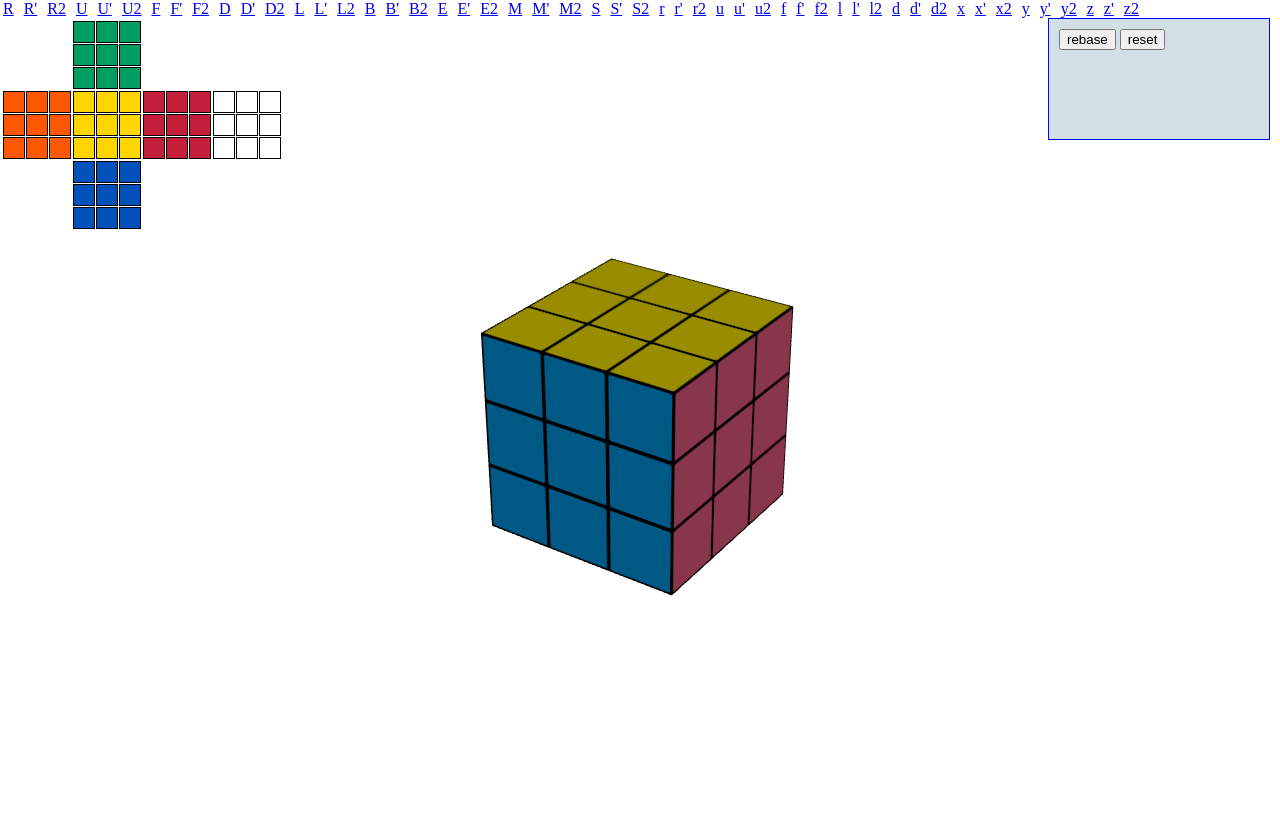
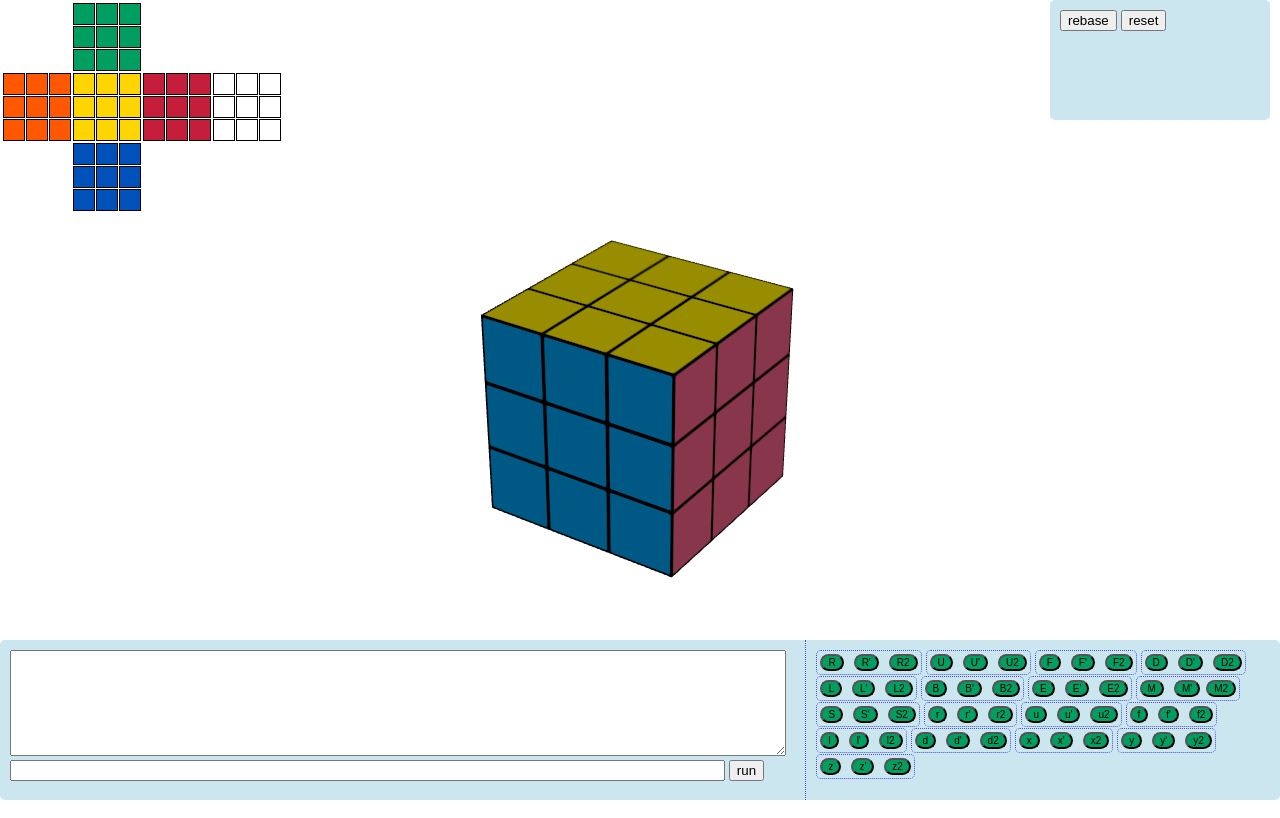
Before and after one commit to FrogIf/frog-rubik-cube, a plain HTML site: page index.html in a window 1280 px wide. Drawn offline with nearby package versions, Linux system fonts and the light colour scheme; animation ran at ten frames a second.

Commit message:
layout and function

```diff
--- a/index.html
+++ b/index.html
@@ -6,18 +6,64 @@
         <link rel="shortcut icon" type="image/x-icon" href="./favicon.ico" >
         <link rel="stylesheet" type="text/css" href="css/colorcube.css">
 		<style>
-			body { margin: 0; }
-            .action_control{
-                margin: 10px 3px;
+			body {
+                overflow-y: hidden;
+                margin: 0;
             }
             .right-control-panel{
                 right: 10px;
                 position: absolute;
                 width: 200px;
                 height: 100px;
-                border: 1px solid blue;
-                background-color: rgba(142, 177, 190, 0.4);
+                border-radius: 5px;
+                background-color: rgb(129 193 217 / 0.4);
                 padding: 10px 10px;
+            }
+            .bottom-control-panel{
+                position: absolute;
+                bottom: 0px;
+                width: 100%;
+                height: 160px;
+                border-radius: 5px;
+                background-color: rgb(129 193 217 / 0.4);
+                box-sizing: border-box;
+            }
+            .bottom-control-panel .command-panel{
+                width: 63%;
+                display: inline-block;
+                padding: 10px 10px;
+                height: 160px;
+                border-right: 1px dotted rgba(41, 41, 219, 0.8);
+                box-sizing: border-box;
+            }
+            .bottom-control-panel .action-panel{
+                display: inline-block;
+                width: 36%;
+                height: 160px;
+                padding: 10px 10px;
+                box-sizing: border-box;
+                position: absolute;
+                overflow: auto;
+            }
+            .action-control{
+                margin: 3px 3px;
+                border-radius: 12px;
+                background-color: #009E60;
+                cursor: pointer;
+                font-size: 10px;
+            }
+            .action-control-group{
+                border: 1px dotted rgba(41, 41, 219, 0.8);
+                border-radius: 5px;
+                display: inline-block;
+                margin-bottom: 1px;
+            }
+            .command-output{
+                width:98%;
+                height: 100px;
+            }
+            .command-input{
+                width: 90%;
             }
 		</style>
         <script type="importmap">
@@ -42,13 +88,20 @@
                         let color = frog.getFaceColor(face, i % 9 + 1);
                         c.style.backgroundColor = color;
                     }
+                    if(notation && notation != ''){
+                        notation = notation.replace('_', '\'')
+                        let content = document.getElementsByClassName('command-output')[0].value;
+                        document.getElementsByClassName('command-output')[0].value
+                            = content + " " + notation;
+                    }
+
                 });
             }
             window.onresize = function () {
                 frog.resize();
             };
 
-            var elements = document.getElementsByClassName("action_control");
+            var elements = document.getElementsByClassName("action-control");
             for(let i = 0; i < elements.length; i++){
                 elements[i].onclick = (e) =>{
                     let action = e.target.getAttribute("action");
@@ -67,62 +120,13 @@
             document.getElementById("resetBtn").onclick = () => {
                 frog.reset();
             }
+
+            document.getElementById("runBtn").onclick = () => {
+                alert("开发中");
+            }
         </script>
 	</head>
 	<body>
-        <div>
-            <a action="R" class="action_control" href="javascript:;" >R</a>
-            <a action="R_" class="action_control" href="javascript:;" >R'</a>
-            <a action="R2" class="action_control" href="javascript:;" >R2</a>
-            <a action="U" class="action_control" href="javascript:;" >U</a>
-            <a action="U_" class="action_control" href="javascript:;" >U'</a>
-            <a action="U2" class="action_control" href="javascript:;" >U2</a>
-            <a action="F" class="action_control" href="javascript:;" >F</a>
-            <a action="F_" class="action_control" href="javascript:;" >F'</a>
-            <a action="F2" class="action_control" href="javascript:;" >F2</a>
-            <a action="D" class="action_control" href="javascript:;" >D</a>
-            <a action="D_" class="action_control" href="javascript:;" >D'</a>
-            <a action="D2" class="action_control" href="javascript:;" >D2</a>
-            <a action="L" class="action_control" href="javascript:;" >L</a>
-            <a action="L_" class="action_control" href="javascript:;" >L'</a>
-            <a action="L2" class="action_control" href="javascript:;" >L2</a>
-            <a action="B" class="action_control" href="javascript:;" >B</a>
-            <a action="B_" class="action_control" href="javascript:;" >B'</a>
-            <a action="B2" class="action_control" href="javascript:;" >B2</a>
-            <a action="E" class="action_control" href="javascript:;" >E</a>
-            <a action="E_" class="action_control" href="javascript:;" >E'</a>
-            <a action="E2" class="action_control" href="javascript:;" >E2</a>
-            <a action="M" class="action_control" href="javascript:;" >M</a>
-            <a action="M_" class="action_control" href="javascript:;" >M'</a>
-            <a action="M2" class="action_control" href="javascript:;" >M2</a>
-            <a action="S" class="action_control" href="javascript:;" >S</a>
-            <a action="S_" class="action_control" href="javascript:;" >S'</a>
-            <a action="S2" class="action_control" href="javascript:;" >S2</a>
-            <a action="r" class="action_control" href="javascript:;" >r</a>
-            <a action="r_" class="action_control" href="javascript:;" >r'</a>
-            <a action="r2" class="action_control" href="javascript:;" >r2</a>
-            <a action="u" class="action_control" href="javascript:;" >u</a>
-            <a action="u_" class="action_control" href="javascript:;" >u'</a>
-            <a action="u2" class="action_control" href="javascript:;" >u2</a>
-            <a action="f" class="action_control" href="javascript:;" >f</a>
-            <a action="f_" class="action_control" href="javascript:;" >f'</a>
-            <a action="f2" class="action_control" href="javascript:;" >f2</a>
-            <a action="l" class="action_control" href="javascript:;" >l</a>
-            <a action="l_" class="action_control" href="javascript:;" >l'</a>
-            <a action="l2" class="action_control" href="javascript:;" >l2</a>
-            <a action="d" class="action_control" href="javascript:;" >d</a>
-            <a action="d_" class="action_control" href="javascript:;" >d'</a>
-            <a action="d2" class="action_control" href="javascript:;" >d2</a>
-            <a action="x" class="action_control" href="javascript:;" >x</a>
-            <a action="x_" class="action_control" href="javascript:;" >x'</a>
-            <a action="x2" class="action_control" href="javascript:;" >x2</a>
-            <a action="y" class="action_control" href="javascript:;" >y</a>
-            <a action="y_" class="action_control" href="javascript:;" >y'</a>
-            <a action="y2" class="action_control" href="javascript:;" >y2</a>
-            <a action="z" class="action_control" href="javascript:;" >z</a>
-            <a action="z_" class="action_control" href="javascript:;" >z'</a>
-            <a action="z2" class="action_control" href="javascript:;" >z2</a>
-        </div>
         <div class="cube-box">
             <div class="cube cube-box-row-0 cube-box-col-3" style="background-color:#009E60;"><span class="cube-number">1</span></div>
             <div class="cube cube-box-row-0 cube-box-col-4" style="background-color:#009E60;"><span class="cube-number">2</span></div>
@@ -188,5 +192,103 @@
             <button id="rebaseBtn" style="color: black">rebase</button>
             <button id="resetBtn" style="color: black">reset</button>
         </div>
+        <div class="bottom-control-panel">
+            <div class="command-panel">
+                <div>
+                    <textarea readonly class="command-output"></textarea>
+                </div>
+                <div>
+                    <input class="command-input" type="text"/>
+                    <button id="runBtn" >run</button>
+                </div>
+            </div>
+            <div class="action-panel">
+                <div class="action-control-group">
+                    <button action="R" class="action-control"  >R</button>
+                    <button action="R_" class="action-control"  >R'</button>
+                    <button action="R2" class="action-control"  >R2</button>
+                </div>
+                <div class="action-control-group">
+                    <button action="U" class="action-control"  >U</button>
+                    <button action="U_" class="action-control"  >U'</button>
+                    <button action="U2" class="action-control"  >U2</button>
+                </div>
+                <div class="action-control-group">
+                    <button action="F" class="action-control"  >F</button>
+                    <button action="F_" class="action-control"  >F'</button>
+                    <button action="F2" class="action-control"  >F2</button>
+                </div>
+                <div class="action-control-group">
+                    <button action="D" class="action-control"  >D</button>
+                    <button action="D_" class="action-control"  >D'</button>
+                    <button action="D2" class="action-control"  >D2</button>
+                </div>
+                <div class="action-control-group">
+                    <button action="L" class="action-control"  >L</button>
+                    <button action="L_" class="action-control"  >L'</button>
+                    <button action="L2" class="action-control"  >L2</button>
+                </div>
+                <div class="action-control-group">
+                    <button action="B" class="action-control"  >B</button>
+                    <button action="B_" class="action-control"  >B'</button>
+                    <button action="B2" class="action-control"  >B2</button>
+                </div>
+                <div class="action-control-group">
+                    <button action="E" class="action-control"  >E</button>
+                    <button action="E_" class="action-control"  >E'</button>
+                    <button action="E2" class="action-control"  >E2</button>
+                </div>
+                <div class="action-control-group">
+                    <button action="M" class="action-control"  >M</button>
+                    <button action="M_" class="action-control"  >M'</a>
+                    <button action="M2" class="action-control"  >M2</button>
+                </div>
+                <div class="action-control-group">
+                    <button action="S" class="action-control"  >S</button>
+                    <button action="S_" class="action-control"  >S'</button>
+                    <button action="S2" class="action-control"  >S2</button>
+                </div>
+                <div class="action-control-group">
+                    <button action="r" class="action-control"  >r</button>
+                    <button action="r_" class="action-control"  >r'</button>
+                    <button action="r2" class="action-control"  >r2</button>
+                </div>
+                <div class="action-control-group">
+                    <button action="u" class="action-control"  >u</button>
+                    <button action="u_" class="action-control"  >u'</button>
+                    <button action="u2" class="action-control"  >u2</button>
+                </div>
+                <div class="action-control-group">
+                    <button action="f" class="action-control"  >f</button>
+                    <button action="f_" class="action-control"  >f'</button>
+                    <button action="f2" class="action-control"  >f2</button>
+                </div>
+                <div class="action-control-group">
+                    <button action="l" class="action-control"  >l</button>
+                    <button action="l_" class="action-control"  >l'</button>
+                    <button action="l2" class="action-control"  >l2</button>
+                </div>
+                <div class="action-control-group">
+                    <button action="d" class="action-control"  >d</button>
+                    <button action="d_" class="action-control"  >d'</button>
+                    <button action="d2" class="action-control"  >d2</button>
+                </div>
+                <div class="action-control-group">
+                    <button action="x" class="action-control"  >x</button>
+                    <button action="x_" class="action-control"  >x'</button>
+                    <button action="x2" class="action-control"  >x2</button>
+                </div>
+                <div class="action-control-group">
+                    <button action="y" class="action-control"  >y</button>
+                    <button action="y_" class="action-control"  >y'</button>
+                    <button action="y2" class="action-control"  >y2</button>
+                </div>
+                <div class="action-control-group">
+                    <button action="z" class="action-control"  >z</button>
+                    <button action="z_" class="action-control"  >z'</button>
+                    <button action="z2" class="action-control"  >z2</button>
+                </div>
+            </div>
+        </div>
 	</body>
 </html>
```
